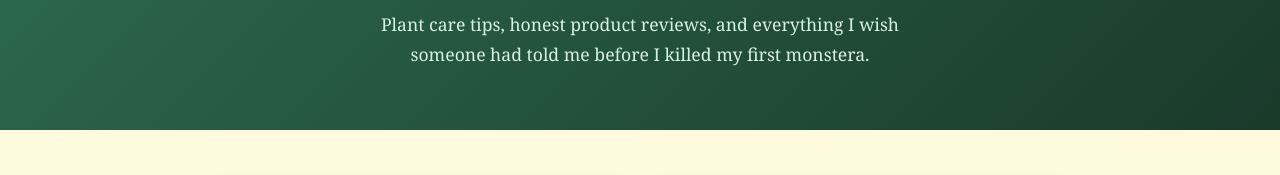
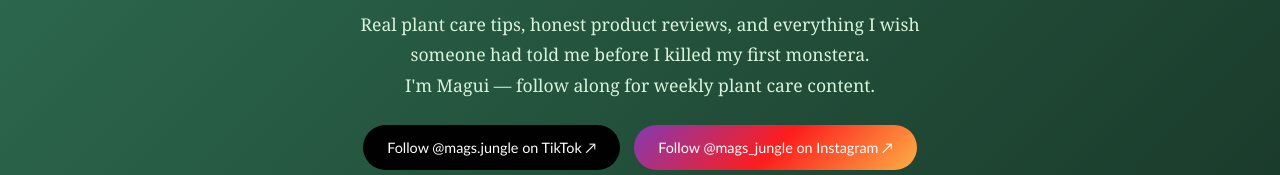
Before and after one commit to magsjungle/mags-jungle-blog-, a plain HTML site: page index.html in a window 1280 px wide. Shown: the part 250-425 px from the top of the page. Drawn offline with Linux system fonts and the light colour scheme.

Commit message:
Add follow CTAs and social buttons to hero section

```diff
--- a/css/style.css
+++ b/css/style.css
@@ -98,6 +98,45 @@ nav a:hover { color: var(--green-light); }
   max-width: 560px;
   margin: 0 auto;
 }
+
+/* ── Hero extras ──────────────────────────────────────────────── */
+.hero-avatar {
+  width: 100px;
+  height: 100px;
+  border-radius: 50%;
+  object-fit: cover;
+  border: 3px solid var(--green-light);
+  margin: 0 auto 20px;
+  display: block;
+}
+
+.hero-sub {
+  font-size: 1rem;
+  color: var(--green-pale);
+  margin-top: 8px;
+}
+
+.hero-socials {
+  display: flex;
+  gap: 14px;
+  justify-content: center;
+  flex-wrap: wrap;
+  margin-top: 24px;
+}
+
+.btn-instagram {
+  display: inline-block;
+  background: linear-gradient(135deg, #833ab4, #fd1d1d, #fcb045);
+  color: #fff;
+  text-decoration: none;
+  font-family: var(--font-heading);
+  font-size: 0.9rem;
+  padding: 10px 24px;
+  border-radius: 24px;
+  transition: opacity 0.2s;
+}
+
+.btn-instagram:hover { opacity: 0.85; }
 
 /* ── Main layout ──────────────────────────────────────────────── */
 main {
--- a/index.html
+++ b/index.html
@@ -26,8 +26,15 @@
 </header>
 
 <div class="hero">
+  <!-- 📸 PHOTO: drop your profile photo in images/ as magui-profile.jpg and tell Claude -->
+  <!-- <img src="images/magui-profile.jpg" alt="Magui — Mags Jungle" class="hero-avatar"> -->
   <h2>Welcome to the Jungle 🌱</h2>
-  <p>Plant care tips, honest product reviews, and everything I wish someone had told me before I killed my first monstera.</p>
+  <p>Real plant care tips, honest product reviews, and everything I wish someone had told me before I killed my first monstera.</p>
+  <p class="hero-sub">I'm Magui — follow along for weekly plant care content.</p>
+  <div class="hero-socials">
+    <a href="https://www.tiktok.com/@mags.jungle" target="_blank" class="btn-tiktok">Follow @mags.jungle on TikTok ↗</a>
+    <a href="https://www.instagram.com/mags_jungle" target="_blank" class="btn-instagram">Follow @mags_jungle on Instagram ↗</a>
+  </div>
 </div>
 
 <main>
```
